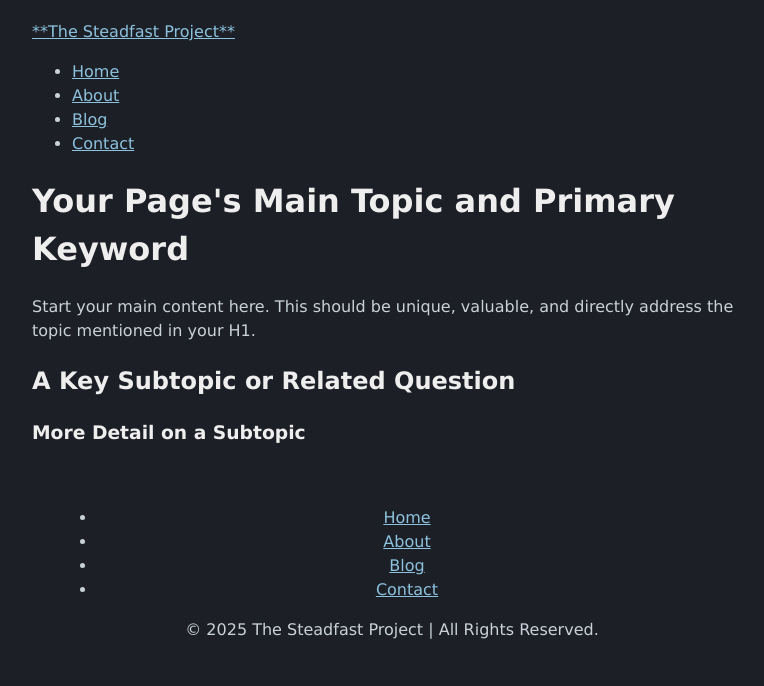
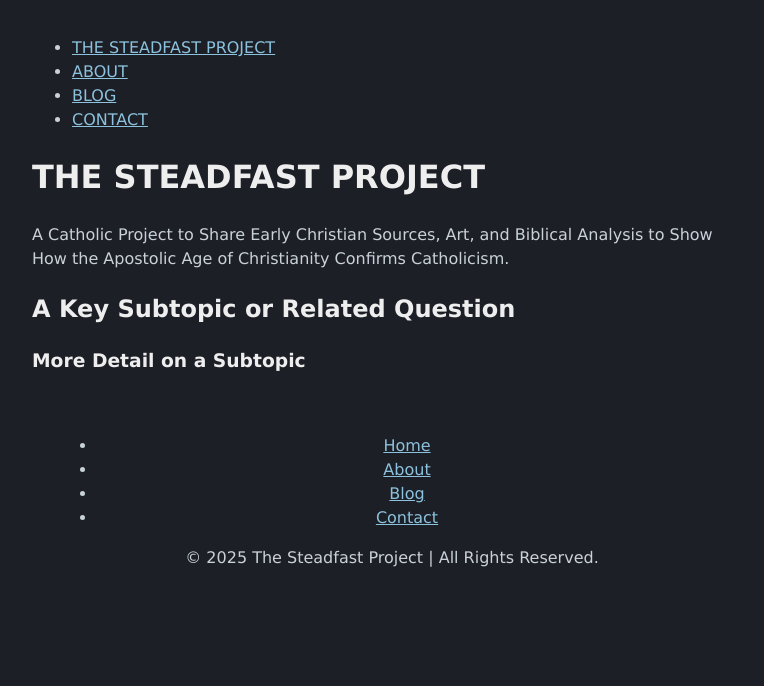
Before and after one commit to SteadfastProject/steadfastproject.github.io, a plain HTML site: page index.html in a window 1280 px wide. Shown: the whole page, without its empty margins (248-1012 px from the left). Drawn offline with Linux system fonts and the light colour scheme.

Commit message:
Update index.html

```diff
--- a/index.html
+++ b/index.html
@@ -14,23 +14,20 @@
 <body>
 
     <header>
-        <div>
-            <a href="/" title="Go to the Home Page">**The Steadfast Project**</a>
-        </div>
 
         <nav aria-label="Primary Site Navigation">
             <ul>
-                <li><a href="/">Home</a></li>
-                <li><a href="/about">About</a></li>
-                <li><a href="/blog">Blog</a></li>
-                <li><a href="/contact">Contact</a></li>
+                <li><a href="/">THE STEADFAST PROJECT</a></li>
+                <li><a href="/about">ABOUT</a></li>
+                <li><a href="/blog">BLOG</a></li>
+                <li><a href="/contact">CONTACT</a></li>
             </ul>
         </nav>
     </header>
 
     <main>
-        <h1>Your Page's Main Topic and Primary Keyword</h1>
-        <p>Start your main content here. This should be unique, valuable, and directly address the topic mentioned in your H1.</p>
+        <h1>THE STEADFAST PROJECT</h1>
+        <p>A Catholic Project to Share Early Christian Sources, Art, and Biblical Analysis to Show How the Apostolic Age of Christianity Confirms Catholicism.</p>
 
         <h2>A Key Subtopic or Related Question</h2>
         <h3>More Detail on a Subtopic</h3>
```
